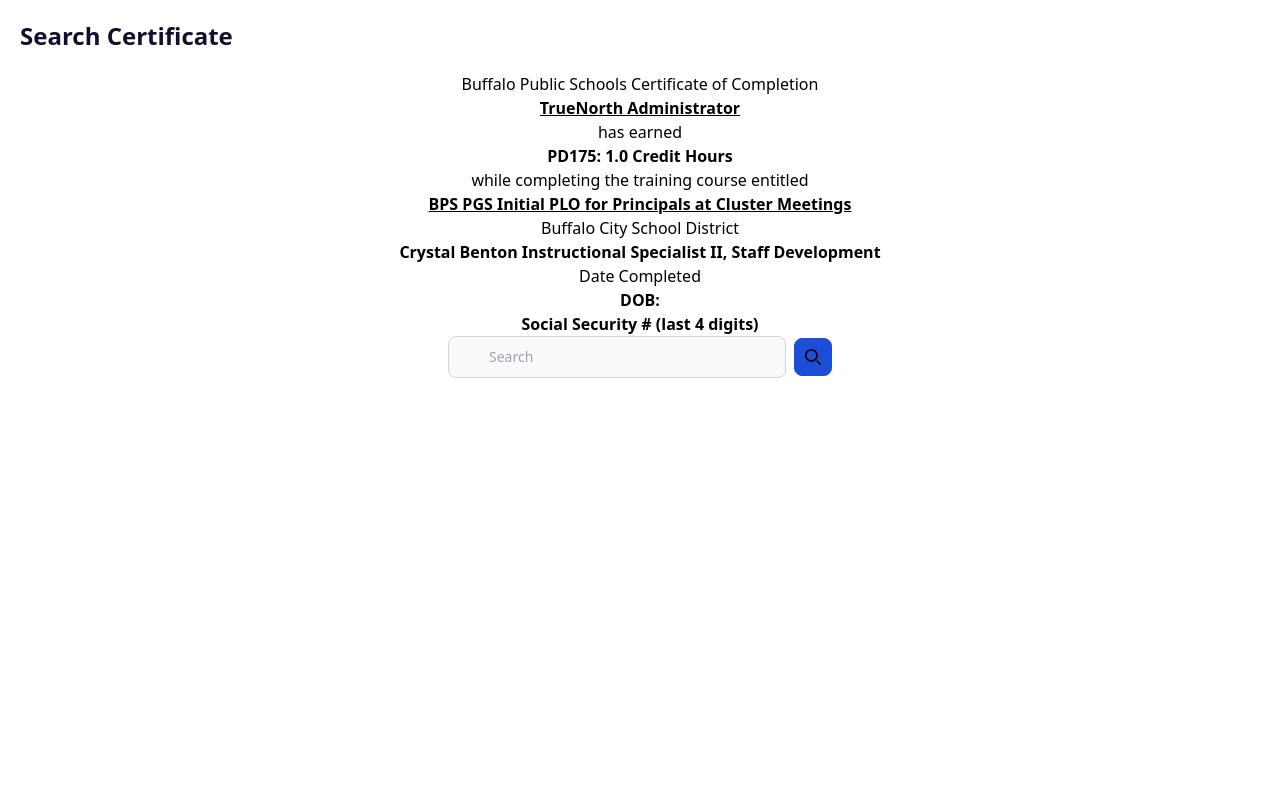
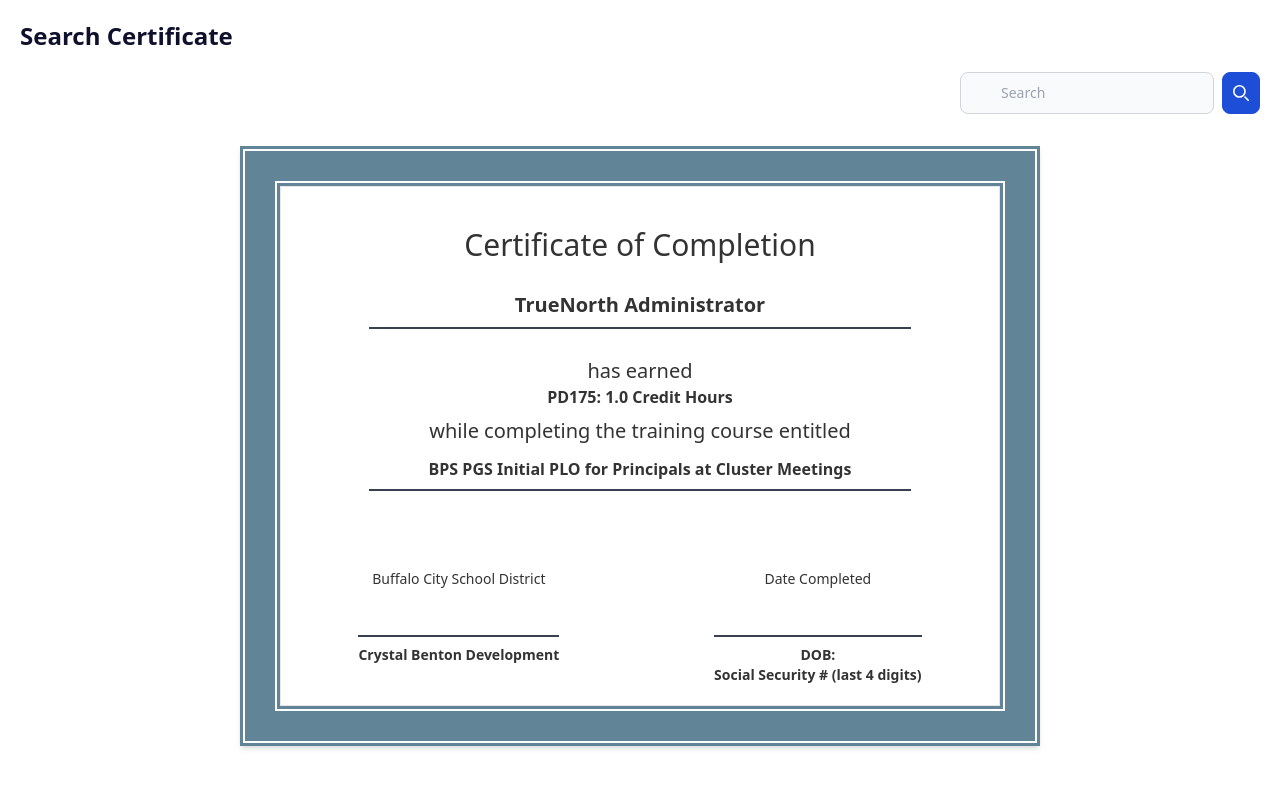
Before and after one commit to JKHari/blockchain, a Nuxt app: page / in a window 1280 px wide. Shown: the top 788 px of the page. Built offline with nearby package versions, Linux system fonts and the light colour scheme; sample sign-in values are in the browser's storage.

Commit message:
feat: add certificate ,toast

```diff
--- a/nuxt.config.ts
+++ b/nuxt.config.ts
@@ -5,6 +5,9 @@
   modules: [
     '@element-plus/nuxt'
   ],
+  build: {
+    transpile: ['vue-toastification'],
+  },
   postcss: {
     plugins: {
       tailwindcss: {},
--- a/package.json
+++ b/package.json
@@ -10,6 +10,7 @@
     "postinstall": "nuxt prepare"
   },
   "dependencies": {
+    "@nuxtjs/toast": "^3.3.1",
     "axios": "^1.6.8",
     "body-parser": "^1.20.2",
     "cors": "^2.8.5",
@@ -18,7 +19,8 @@
     "nodemon": "^3.1.0",
     "nuxt": "^3.11.1",
     "vue": "^3.4.21",
-    "vue-router": "^4.3.0"
+    "vue-router": "^4.3.0",
+    "vue-toastification": "^2.0.0-rc.5"
   },
   "devDependencies": {
     "@element-plus/nuxt": "^1.0.8",
--- a/pages/certificate.html
+++ /dev/null
@@ -1,261 +0,0 @@
-<body>
-    <div class="container pm-certificate-container">
-        <div class="outer-border"></div>
-        <div class="inner-border"></div>
-
-        <div class="pm-certificate-border col-xs-12">
-            <div class="row pm-certificate-header">
-                <div class="pm-certificate-title cursive col-xs-12 text-center">
-                    <h2>Buffalo Public Schools Certificate of Completion</h2>
-                </div>
-            </div>
-
-            <div class="row pm-certificate-body">
-
-                <div class="pm-certificate-block">
-                    <div class="col-xs-12">
-                        <div class="row">
-                            <div class="col-xs-2"><!-- LEAVE EMPTY --></div>
-                            <div class="pm-certificate-name underline margin-0 col-xs-8 text-center">
-                                <span class="pm-name-text bold">TrueNorth Administrator</span>
-                            </div>
-                            <div class="col-xs-2"><!-- LEAVE EMPTY --></div>
-                        </div>
-                    </div>
-
-                    <div class="col-xs-12">
-                        <div class="row">
-                            <div class="col-xs-2"><!-- LEAVE EMPTY --></div>
-                            <div class="pm-earned col-xs-8 text-center">
-                                <span class="pm-earned-text padding-0 block cursive">has earned</span>
-                                <span class="pm-credits-text block bold sans">PD175: 1.0 Credit Hours</span>
-                            </div>
-                            <div class="col-xs-2"><!-- LEAVE EMPTY --></div>
-                            <div class="col-xs-12"></div>
-                        </div>
-                    </div>
-
-                    <div class="col-xs-12">
-                        <div class="row">
-                            <div class="col-xs-2"><!-- LEAVE EMPTY --></div>
-                            <div class="pm-course-title col-xs-8 text-center">
-                                <span class="pm-earned-text block cursive">while completing the training course
-                                    entitled</span>
-                            </div>
-                            <div class="col-xs-2"><!-- LEAVE EMPTY --></div>
-                        </div>
-                    </div>
-
-                    <div class="col-xs-12">
-                        <div class="row">
-                            <div class="col-xs-2"><!-- LEAVE EMPTY --></div>
-                            <div class="pm-course-title underline col-xs-8 text-center">
-                                <span class="pm-credits-text block bold sans">BPS PGS Initial PLO for Principals at
-                                    Cluster Meetings</span>
-                            </div>
-                            <div class="col-xs-2"><!-- LEAVE EMPTY --></div>
-                        </div>
-                    </div>
-                </div>
-
-                <div class="col-xs-12">
-                    <div class="row">
-                        <div class="pm-certificate-footer">
-                            <div class="col-xs-4 pm-certified col-xs-4 text-center">
-                                <span class="pm-credits-text block sans">Buffalo City School District</span>
-                                <span class="pm-empty-space block underline"></span>
-                                <span class="bold block">Crystal Benton Instructional Specialist II, Staff
-                                    Development</span>
-                            </div>
-                            <div class="col-xs-4">
-                                <!-- LEAVE EMPTY -->
-                            </div>
-                            <div class="col-xs-4 pm-certified col-xs-4 text-center">
-                                <span class="pm-credits-text block sans">Date Completed</span>
-                                <span class="pm-empty-space block underline"></span>
-                                <span class="bold block">DOB: </span>
-                                <span class="bold block">Social Security # (last 4 digits)</span>
-                            </div>
-                        </div>
-                    </div>
-                </div>
-
-            </div>
-
-        </div>
-    </div>
-</body>
-<style>
-    @import url('https://fonts.googleapis.com/css?family=Open+Sans|Pinyon+Script|Rochester');
-
-    .cursive {
-        font-family: 'Pinyon Script', cursive;
-    }
-
-    .sans {
-        font-family: 'Open Sans', sans-serif;
-    }
-
-    .bold {
-        font-weight: bold;
-    }
-
-    .block {
-        display: block;
-    }
-
-    .underline {
-        border-bottom: 1px solid #777;
-        padding: 5px;
-        margin-bottom: 15px;
-    }
-
-    .margin-0 {
-        margin: 0;
-    }
-
-    .padding-0 {
-        padding: 0;
-    }
-
-    .pm-empty-space {
-        height: 40px;
-        width: 100%;
-    }
-
-    body {
-        padding: 20px 0;
-        background: #ccc;
-    }
-
-    .pm-certificate-container {
-        position: relative;
-        width: 800px;
-        height: 600px;
-        background-color: #618597;
-        padding: 30px;
-        color: #333;
-        font-family: 'Open Sans', sans-serif;
-        box-shadow: 0 0 5px rgba(0, 0, 0, .5);
-        /*background: -webkit-repeating-linear-gradient(
-    45deg,
-    #618597,
-    #618597 1px,
-    #b2cad6 1px,
-    #b2cad6 2px
-  );
-  background: repeating-linear-gradient(
-    90deg,
-    #618597,
-    #618597 1px,
-    #b2cad6 1px,
-    #b2cad6 2px
-  );*/
-
-        .outer-border {
-            width: 794px;
-            height: 594px;
-            position: absolute;
-            left: 50%;
-            margin-left: -397px;
-            top: 50%;
-            margin-top: -297px;
-            border: 2px solid #fff;
-        }
-
-        .inner-border {
-            width: 730px;
-            height: 530px;
-            position: absolute;
-            left: 50%;
-            margin-left: -365px;
-            top: 50%;
-            margin-top: -265px;
-            border: 2px solid #fff;
-        }
-
-        .pm-certificate-border {
-            position: relative;
-            width: 720px;
-            height: 520px;
-            padding: 0;
-            border: 1px solid #E1E5F0;
-            background-color: rgba(255, 255, 255, 1);
-            background-image: none;
-            left: 50%;
-            margin-left: -360px;
-            top: 50%;
-            margin-top: -260px;
-
-            .pm-certificate-block {
-                width: 650px;
-                height: 200px;
-                position: relative;
-                left: 50%;
-                margin-left: -325px;
-                top: 70px;
-                margin-top: 0;
-            }
-
-            .pm-certificate-header {
-                margin-bottom: 10px;
-            }
-
-            .pm-certificate-title {
-                position: relative;
-                top: 40px;
-
-                h2 {
-                    font-size: 34px !important;
-                }
-            }
-
-            .pm-certificate-body {
-                padding: 20px;
-
-                .pm-name-text {
-                    font-size: 20px;
-                }
-            }
-
-            .pm-earned {
-                margin: 15px 0 20px;
-
-                .pm-earned-text {
-                    font-size: 20px;
-                }
-
-                .pm-credits-text {
-                    font-size: 15px;
-                }
-            }
-
-            .pm-course-title {
-                .pm-earned-text {
-                    font-size: 20px;
-                }
-
-                .pm-credits-text {
-                    font-size: 15px;
-                }
-            }
-
-            .pm-certified {
-                font-size: 12px;
-
-                .underline {
-                    margin-bottom: 5px;
-                }
-            }
-
-            .pm-certificate-footer {
-                width: 650px;
-                height: 100px;
-                position: relative;
-                left: 50%;
-                margin-left: -325px;
-                bottom: -105px;
-            }
-        }
-    }
-</style>
--- a/pages/dashboard.vue
+++ b/pages/dashboard.vue
@@ -249,10 +249,12 @@
   </div>
 </template>
 <script>
+import { useToast } from "vue-toastification";
 import axios from "axios";
 export default {
   data() {
     return {
+      toast: useToast(),
       files: [],
       showImage: false,
       uploads: [],
@@ -287,7 +289,7 @@
         })
         .catch((error) => {
           if (error.response.status === 401) {
-            this.$router.push("/");
+            this.$router.push("/college/login");
           }
         });
     },
@@ -318,6 +320,7 @@
           }
         );
         console.log(response.data);
+        this.toast.success("Certificate issued successfully");
         this.userData();
       } catch (error) {
         console.error("There was an error uploading the file:", error);
--- a/pages/index.vue
+++ b/pages/index.vue
@@ -1,118 +1,21 @@
 <template>
+  <div>
     <div class="text-[#0F102C] font-[700] text-2xl p-5">Search Certificate</div>
-  <div class="container pm-certificate-container">
-    <div class="outer-border"></div>
-    <div class="inner-border"></div>
-
-    <div class="pm-certificate-border col-span-12">
-      <div class="row pm-certificate-header">
-        <div class="pm-certificate-title cursive col-span-12 text-center">
-          <h2>Buffalo Public Schools Certificate of Completion</h2>
-        </div>
-      </div>
-
-      <div class="row pm-certificate-body">
-        <div class="pm-certificate-block">
-          <div class="col-span-12">
-            <div class="row">
-              <div class="col-span-2"><!-- LEAVE EMPTY --></div>
-              <div
-                class="pm-certificate-name underline margin-0 col-span-8 text-center"
-              >
-                <span class="pm-name-text font-bold"
-                  >TrueNorth Administrator</span
-                >
-              </div>
-              <div class="col-span-2"><!-- LEAVE EMPTY --></div>
-            </div>
-          </div>
-
-          <div class="col-span-12">
-            <div class="row">
-              <div class="col-span-2"><!-- LEAVE EMPTY --></div>
-              <div class="pm-earned col-span-8 text-center">
-                <span class="pm-earned-text padding-0 block cursive"
-                  >has earned</span
-                >
-                <span class="pm-credits-text block font-bold sans"
-                  >PD175: 1.0 Credit Hours</span
-                >
-              </div>
-              <div class="col-span-2"><!-- LEAVE EMPTY --></div>
-              <div class="col-span-12"></div>
-            </div>
-          </div>
-
-          <div class="col-span-12">
-            <div class="row">
-              <div class="col-span-2"><!-- LEAVE EMPTY --></div>
-              <div class="pm-course-title col-span-8 text-center">
-                <span class="pm-earned-text block cursive"
-                  >while completing the training course entitled</span
-                >
-              </div>
-              <div class="col-span-2"><!-- LEAVE EMPTY --></div>
-            </div>
-          </div>
-
-          <div class="col-span-12">
-            <div class="row">
-              <div class="col-span-2"><!-- LEAVE EMPTY --></div>
-              <div class="pm-course-title underline col-span-8 text-center">
-                <span class="pm-credits-text block font-bold sans"
-                  >BPS PGS Initial PLO for Principals at Cluster Meetings</span
-                >
-              </div>
-              <div class="col-span-2"><!-- LEAVE EMPTY --></div>
-            </div>
-          </div>
-        </div>
-
-        <div class="col-span-12">
-          <div class="row">
-            <div class="pm-certificate-footer">
-              <div class="col-span-4 pm-certified col-span-4 text-center">
-                <span class="pm-credits-text block sans"
-                  >Buffalo City School District</span
-                >
-                <span class="pm-empty-space block underline"></span>
-                <span class="font-bold block"
-                  >Crystal Benton Instructional Specialist II, Staff
-                  Development</span
-                >
-              </div>
-              <div class="col-span-4">
-                <!-- LEAVE EMPTY -->
-              </div>
-              <div class="col-span-4 pm-certified col-span-4 text-center">
-                <span class="pm-credits-text block sans">Date Completed</span>
-                <span class="pm-empty-space block underline"></span>
-                <span class="font-bold block">DOB: </span>
-                <span class="font-bold block"
-                  >Social Security # (last 4 digits)</span
-                >
-              </div>
-            </div>
-          </div>
-        </div>
-      </div>
-    </div>
-  </div>
-  <div>
-    <div class="flex items-center max-w-sm mx-auto">
+    <div class="w-full flex justify-end pr-5">
+      <div class="flex">
         <label for="simple-search" class="sr-only">Search</label>
         <div class="relative w-full">
           <input
             type="text"
             v-model="search"
-          class="bg-gray-50 border border-gray-300 text-gray-900 text-sm rounded-lg focus:ring-blue-500 focus:border-blue-500 block w-full ps-10 p-2.5 dark:placeholder-gray-400"
+            class="bg-gray-50 border border-gray-300 text-gray-900 text-sm rounded-lg focus:ring-gray-500 focus:border-gray-500 block w-full ps-10 p-2.5 outline-none"
             placeholder="Search "
             required
           />
         </div>
         <button
           @click="searchFilter()"
-        class="p-2.5 ms-2 text-sm font-medium text-black bg-blue-700 rounded-lg border border-blue-700 hover:bg-blue-800 focus:ring-4 focus:outline-none focus:ring-blue-300"
+          class="p-2.5 ms-2 text-sm font-medium text-white bg-blue-700 rounded-lg border border-blue-700 hover:bg-blue-800 focus:ring-4 focus:outline-none focus:ring-blue-300"
         >
           <svg
             class="w-4 h-4"
@@ -133,6 +36,113 @@
         </button>
       </div>
     </div>
+    <div class="mt-8">
+      <div
+        class="relative mx-auto bg-[#618597] p-8 text-[#333] font-sans shadow-md flex justify-center items-center"
+        style="width: 800px; height: 600px"
+      >
+        <div class="absolute">
+          <div
+            class="border-2 border-white absolute"
+            style="
+              width: 794px;
+              height: 594px;
+              transform: translate(-50%, -50%);
+            "
+          />
+          <div
+            class="border-2 border-white absolute"
+            style="
+              width: 730px;
+              height: 530px;
+              transform: translate(-50%, -50%);
+            "
+          />
+
+          <div
+            class="absolute border bg-white p-0"
+            style="
+              width: 720px;
+              height: 520px;
+              transform: translate(-50%, -50%);
+            "
+          >
+            <!-- Certificate Header -->
+            <div class="font-pinyon-script-regular text-center mt-10">
+              <h2 class="font-pinyonScript text-3xl">
+                Certificate of Completion
+              </h2>
+            </div>
+
+            <!-- Certificate Body -->
+            <div class="px-5 mt-5">
+              <!-- Name Section -->
+              <div class="flex justify-center">
+                <div
+                  class="text-center border-b-2 border-gray-700 py-2 mb-4"
+                  style="width: 80%"
+                >
+                  <span class="font-bold text-xl">TrueNorth Administrator</span>
+                </div>
+              </div>
+
+              <!-- Course and Credit Section -->
+              <div class="text-center mt-3">
+                <span class="block font-pinyonScript text-xl">has earned</span>
+                <span class="block font-bold">PD175: 1.0 Credit Hours</span>
+              </div>
+
+              <div class="text-center mt-2">
+                <span class="block font-pinyonScript text-xl"
+                  >while completing the training course entitled</span
+                >
+              </div>
+
+              <div class="flex justify-center mt-1">
+                <div
+                  class="text-center border-b-2 border-gray-700 py-2"
+                  style="width: 80%"
+                >
+                  <span class="block font-bold"
+                    >BPS PGS Initial PLO for Principals at Cluster
+                    Meetings</span
+                  >
+                </div>
+              </div>
+            </div>
+
+            <!-- Footer -->
+            <div class="absolute bottom-5 w-full">
+              <div class="flex">
+                <div class="flex justify-around w-full text-sm">
+                  <div class="text-center">
+                    <span class="">Buffalo City School District</span>
+                    <div
+                      class="border-b-2 border-gray-700 my-2"
+                      style="height: 40px"
+                    ></div>
+                    <span class="font-bold">Crystal Benton Development</span>
+                  </div>
+
+                  <div class="text-center">
+                    <span class="block">Date Completed</span>
+                    <div
+                      class="border-b-2 border-gray-700 my-2"
+                      style="height: 40px"
+                    ></div>
+                    <span class="block font-bold">DOB:</span>
+                    <span class="block font-bold"
+                      >Social Security # (last 4 digits)</span
+                    >
+                  </div>
+                </div>
+              </div>
+            </div>
+          </div>
+        </div>
+      </div>
+    </div>
+  </div>
 </template>
 <script>
 import axios from "axios";
@@ -142,6 +152,14 @@
       search: "",
       data: [],
     };
+  },
+
+  mounted() {
+    const accessToken = localStorage.getItem("accessToken");
+    console.log(accessToken);
+    if (!accessToken) {
+      this.$router.push("/college/login");
+    }
   },
 
   methods: {
--- a/pages/signup.vue
+++ b/pages/signup.vue
@@ -46,9 +46,11 @@
 </template>
 
 <script>
+import { useToast } from "vue-toastification";
 export default {
   data() {
     return {
+      toast: useToast(),
       user: {
         username: "",
         email: "",
@@ -67,8 +69,10 @@
       }).then((data) => {
         if (data.error) {
           console.log("cant register");
+          this.toast.error("Some thing wrong!");
         } else {
-          this.$router.push("/");
+          this.toast.success(" Register Successfully");
+          this.$router.push("/college/login");
         }
       });
     },
```
Also changed, not shown: pages/college/login.vue (+15 -11 lines), plugins/toast.js (added, +19 -0 lines), 1 other file (tests, documents, lock files or other folders). Lines whose indentation alone changed are shown as unchanged.
